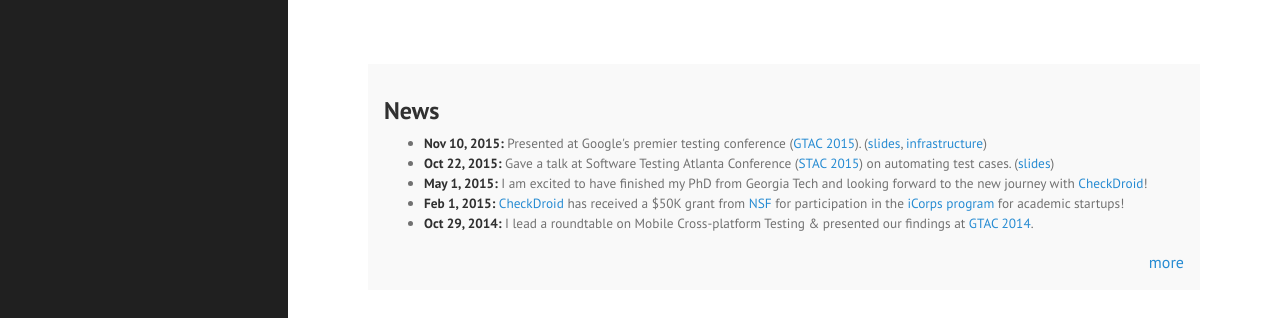
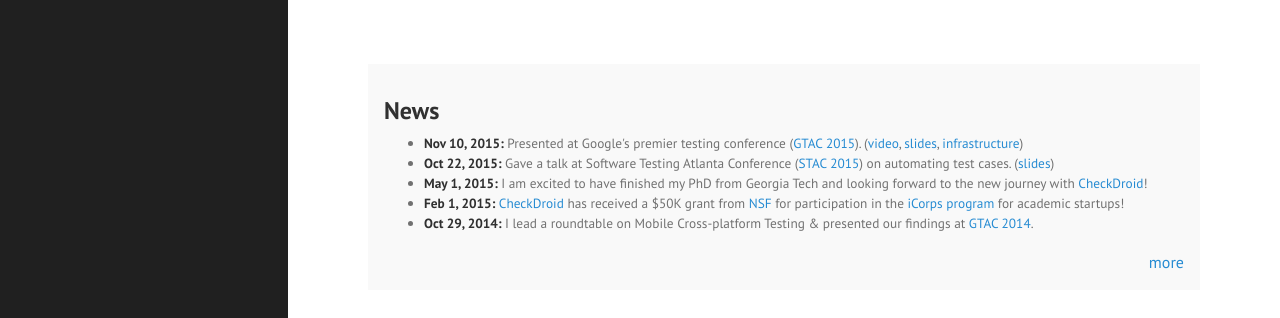
Before and after one commit to shauvik/shauvik.github.io, a Jekyll site: the page built from index.html, in a window 1280 px wide. Shown: the top 318 px of the page. Built offline with Jekyll 4.4.1, drawn with Linux system fonts in a browser that asks for light colours; nearby versions of some CDN libraries; Markdown is read by kramdown in place of the engine named in the settings.

Commit message:
Update news.md

```diff
--- a/_includes/news.md
+++ b/_includes/news.md
@@ -1,4 +1,4 @@
-* <strong>Nov 10, 2015:</strong> Presented at Google's premier testing conference (<a href="https://developers.google.com/google-test-automation-conference/2015">GTAC 2015</a>). (<a href="http://bit.ly/shauvik_gtac2015">slides</a>, <a href="http://bear.cc.gatech.edu/~shauvik/androtest/">infrastructure</a>)
+* <strong>Nov 10, 2015:</strong> Presented at Google's premier testing conference (<a href="https://developers.google.com/google-test-automation-conference/2015">GTAC 2015</a>). (<a href="https://youtu.be/Vt8EUQtqBuA">video</a>, <a href="http://bit.ly/shauvik_gtac2015">slides</a>, <a href="http://bear.cc.gatech.edu/~shauvik/androtest/">infrastructure</a>)
 
 * <strong>Oct 22, 2015:</strong> Gave a talk at Software Testing Atlanta Conference (<a href="http://softwaretestingatlcon.com">STAC 2015</a>) on automating test cases. (<a href="http://www.slideshare.net/shauvik/from-manual-to-automated-tests-stac-2015">slides</a>)
 
```
